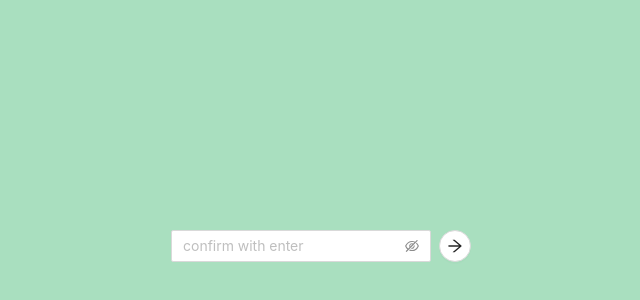
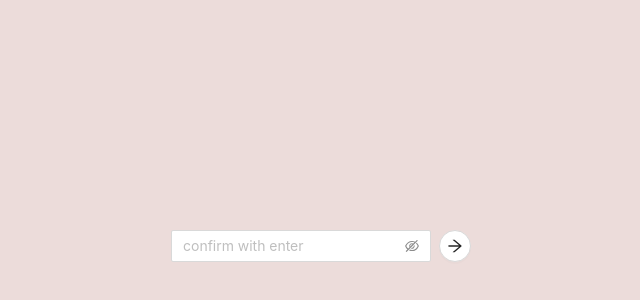
Before and after one commit to vanStaen/instabot, a React (Create React App) app in the folder frontend/: page / in a window 1280 px wide. Shown: the part 112-412 px from the top of the page, without its empty margins (315-955 px from the left). Built offline with nearby package versions, Linux system fonts and the light colour scheme.

Commit message:
css colors

```diff
--- a/frontend/src/App.css
+++ b/frontend/src/App.css
@@ -14,7 +14,7 @@
 }
 
 .App-header {
-  background: #A9DFBF;
+  background: #ECDCDA;
   min-height: 100vh;
   font-size: calc(10px + 2vmin);
   color: white;
```
